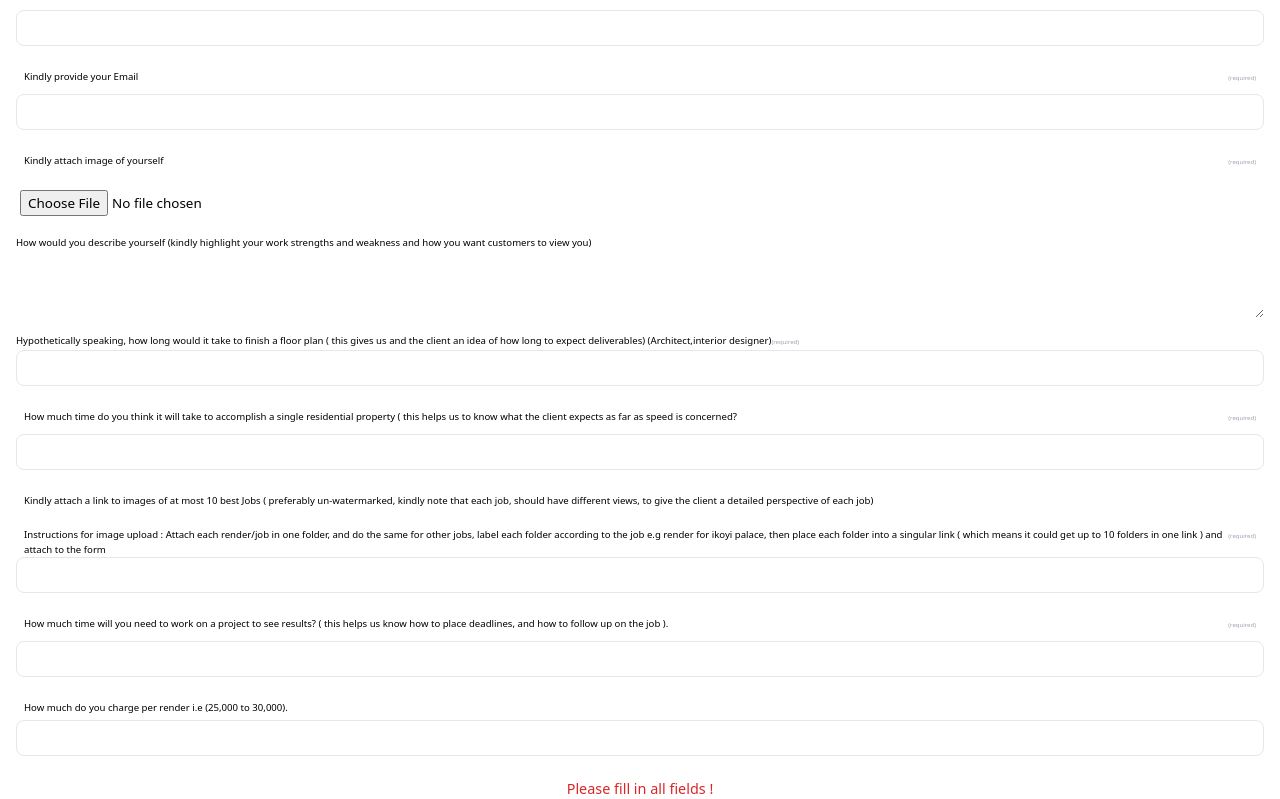
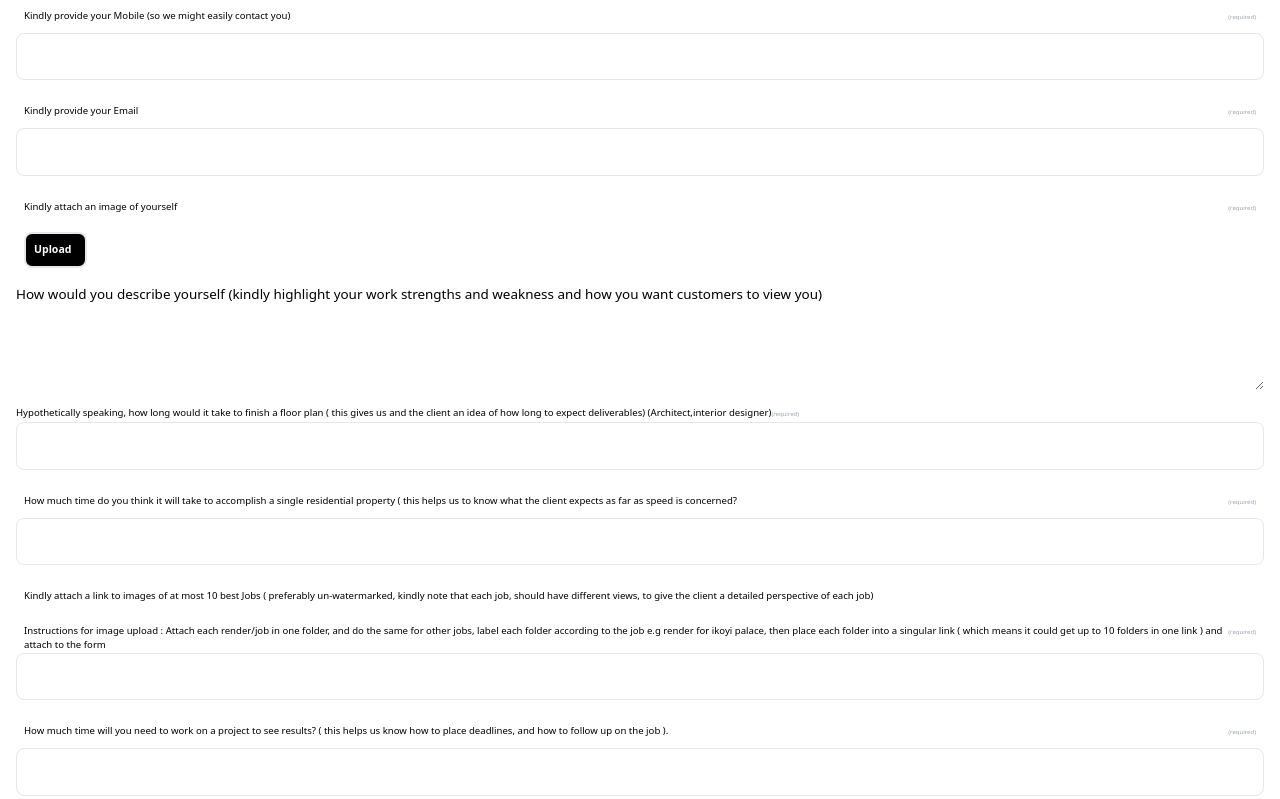
Before and after one commit to thevetdoctor/bmhcollections, a React (Create React App) app: page / in a window 1280 px wide. Shown: the part 301-1100 px from the top of the page. Built offline with nearby package versions, Linux system fonts and the light colour scheme; the HTML template or start-up script is replaced by a standard one.

Commit message:
first review

```diff
--- a/package.json
+++ b/package.json
@@ -6,10 +6,13 @@
     "@testing-library/jest-dom": "^5.16.2",
     "@testing-library/react": "^12.1.2",
     "@testing-library/user-event": "^13.5.0",
+    "axios": "^0.25.0",
     "react": "^17.0.2",
+    "react-bootstrap": "^2.1.2",
     "react-dom": "^17.0.2",
     "react-icons": "^4.3.1",
     "react-scripts": "5.0.0",
+    "react-toastify": "^8.1.0",
     "web-vitals": "^2.1.4"
   },
   "scripts": {
--- a/src/ArchitectForm.js
+++ b/src/ArchitectForm.js
@@ -1,8 +1,11 @@
 import React, { useState } from 'react';
 import logo from './bmh-blue-1.png';
-import {FaShareAlt, FaMoon} from 'react-icons/fa';
+import {FaShareAlt, FaMoon, FaCamera} from 'react-icons/fa';
 import {IoArrowBack} from 'react-icons/io5';
-
+import { Modal } from 'react-bootstrap';
+import axios from 'axios';
+import { ToastContainer, toast } from 'react-toastify';
+import 'react-toastify/dist/ReactToastify.css';
 
 export default function ArchitectForm() {
 
@@ -17,11 +20,87 @@ export default function ArchitectForm() {
     const [charge, setCharge] = useState('');
     const [contactMessage, setContactMessage] = useState('');
     const [completed, setCompleted] = useState(null);
-    const [profileImage, setProfileImage] = useState('image url');
+    const [error, setError] = useState('');
+    const [submitted, setSubmitted] = useState(false);
+    const [profileImage, setProfileImage] = useState('');
 
-    const setUp = () => {
-        if(!(firstName && lastName && mobile && email && floorPlanTime && singleResidentialTime && projectUrl && projectWorkTime && charge)) {
+    const baseUrl = 'https://us-central1-build-myhouse.cloudfunctions.net/bmhAPi';
+
+    const setUp = async() => {
+        setSubmitted(true)
+        const payload = {firstName, lastName, mobile, email, profileImage, contactMessage, floorPlanTime, singleResidentialTime, projectUrl, projectWorkTime, charge}
+        if((firstName && lastName && mobile && email && profileImage && contactMessage && floorPlanTime && singleResidentialTime && projectUrl && projectWorkTime && charge)) {
             setCompleted(false);
+            console.log('Incomplete details')
+            console.log(payload);
+            return;
+        }
+        setCompleted(true);
+
+        const query = `
+        mutation {
+            createArchitectProfile(
+                firstname: "${firstName}",
+                lastname: "${lastName}",
+                mobile: "${mobile}",
+                email: "${email}",
+                description: "${contactMessage}",
+                profileImage: "${profileImage}",
+                projectUrl: "${projectUrl}",
+                floorPlanTime: "${floorPlanTime}",
+                singleResidentialTime: "${singleResidentialTime}",
+                projectWorkTime: "${projectWorkTime}",
+                charge: "${charge}"
+            ) {
+                id
+                firstName
+                lastName
+                email
+                mobile
+                description
+                profileImage
+                projectUrl
+                floorPlanTime
+                singleResidentialTime
+                projectWorkTime
+                charge
+            }
+            }`;
+
+            const res = await axios({
+                method: 'POST',
+                url: `${baseUrl}/graphql?query=${query}`,
+                headers: {
+                    'Content-Type': 'application/json'
+            }
+            })
+            .catch(error => {
+                if(error.isAxiosError) {
+                    setError(error.response?.data?.error);
+                }
+            });
+            if(res && res.data) {
+               console.log(res.data.errors)
+               if(res.data.errors[0].message.search('exist') >= 0) {
+                   toast("Already submitted!");
+               } else {
+                   toast("Submitted successfully!");
+                }
+                setFirstName('');
+                setLastName('');
+                setMobile('');
+                setEmail('');
+                setFloorPlanTime('');
+                setSingleResidentialTime('');
+                setProjectUrl('');
+                setProjectWorkTime('');
+                setCharge('');
+                setContactMessage('');
+                document.location.reload();
+               setCompleted(true);
+            } else {
+                console.log(error);
+                toast('Please check your network');
             }
         };
 
@@ -29,22 +108,33 @@ export default function ArchitectForm() {
 
         const serviceImage = e.target.files[0];
         const data = new FormData();
-        // const url = "https://api.cloudinary.com/v1_1/thevetdoctor/image/upload";
+        const url = "https://api.cloudinary.com/v1_1/thevetdoctor/image/upload";
         data.append("file", serviceImage);
         data.append("upload_preset", "zunt8yrw");
-        // const res = await fetch(url, {
-        //   method: "POST",
-        //   body: data
-        // });
-        // const imgLink = await res.json();
-        const imgLink = profileImage;
-        console.log(imgLink.secure_url);
+        const res = await fetch(url, {
+              method: "POST",
+              body: data
+            })
+            .catch(error => {
+                console.log(error.message);
+                if(error.message.search('Failed to fetch') >= 0) {
+                    toast("Image upload failed!");
+                }
+            });
+            // console.log(res)
+            if(res) {
+                console.log(res)
+            } else {
+                console.log('error');
+            }
+            const imgLink = await res.json();
+            // console.log(profileImage, imgLink.secure_url);
             setProfileImage(imgLink.secure_url)
         }
 
         const handleChange = (e) => {
             const target = e.target;
-        console.log(target.value)
+            console.log(target, target.value)
             if(target.name === 'firstname') {
                 setFirstName(target.value);
             } else if(target.name === 'lastname') {
@@ -71,6 +161,13 @@ export default function ArchitectForm() {
     return (
         <div>
       <div style={{fontSize: "0.5em"}} className="bg-white">
+          {/* <DisplayModal /> */}
+          <ToastContainer />
+
+          {/* <div>
+          Your submission was successful..A member of BMH would get back to you soon
+
+          </div> */}
           <div className='flex justify-between m-4'>
                 <div><img src={logo} style={{width: '5em', marginTop: '1.1em'}} alt='alt' /></div>
                 <div className='flex mt-3 mr-3'>
@@ -89,42 +186,44 @@ export default function ArchitectForm() {
                     <input type="text" id="ProfilePic" style={{display: "none"}} />
                     <div className="text-md flex flex-col p-2">
                         <label className="text-md flex justify-between p-2 py-3 mb-0"><span>Kindly state your Firstname (so we might have it displayed on the app)</span><Required /></label>
-                        <Input name="firstname" value={firstName} handleChange={handleChange} />
+                        <Input name="firstname" firstName={firstName} handleChange={handleChange} />
                     </div>
                     <div className="text-md flex flex-col p-2">
                         <label className="text-md flex justify-between p-2 mb-1"><span>Kindly state your Lastname</span>
                         <Required /></label>
-                        <Input name="lastname" value={lastName} handleChange={handleChange} />
+                        <Input name="lastname" lastName={lastName} handleChange={handleChange} />
                     </div>
                     <div className="text-md flex flex-col p-2">
                         <label className="text-md flex justify-between p-2 mb-1">Kindly provide your Mobile (so we might
                             easily contact you)<Required /></label>
-                        <Input name="mobile" value={mobile} handleChange={handleChange} />
+                        <Input name="mobile" mobile={mobile} handleChange={handleChange} />
                     </div>
                     <div className="text-md flex flex-col p-2">
                         <label className="text-md flex justify-between p-2 mb-1">Kindly provide your Email
                         <Required /></label>
-                        <Input name="email" value={email} handleChange={handleChange} />
+                        <Input name="email" email={email} handleChange={handleChange} />
                     </div>
                     <div className="text-md flex flex-col p-2">
-                        <label className="text-md flex justify-between p-2 mb-1">Kindly attach image of yourself
+                        <label className="text-md flex justify-between p-2 mb-1">Kindly attach an image of yourself
                         <Required /></label>
-                        <input type="file" style={{fontSize: '1.4em'}} className="text-md p-1 outline-none rounded" placeholder='No file chosen' onChange={(e) => handleImage(e)} accept="image/*;capture" />
+                        <label style={{width: '6em', fontSize: '1.1em'}} className={`font-bold cursor-pointer flex border border-2 ml-2 rounded-lg ${profileImage ? 'bg-white text-black' : 'bg-black text-white'}`}><span className='p-2 pr-3'>{profileImage ? 'Uploaded' : 'Upload'} </span> <span className='ml-2'></span>
+
+                        <input type="file" style={{fontSize: '1.4em'}} className="text-md hidden outline-none rounded" placeholder={profileImage ? profileImage : 'No file chosen'} value="" onChange={(e) => handleImage(e)} accept="image/*;capture" /></label>
                     </div>
                     <div className="text-md flex flex-col p-2">
-                        <label className="">How would you describe yourself (kindly highlight your work strengths and weakness and how you want customers to view you)</label>
-                        <textarea name="contactmessage" style={{fontSize: '0.7em', height: '10em'}} className="rounded outline-none p-3" value={contactMessage} onChange={handleChange}
+                        <label style={{fontSize: '1.4em'}} className="">How would you describe yourself (kindly highlight your work strengths and weakness and how you want customers to view you)</label>
+                        <textarea name="contactmessage" style={{fontSize: '0.9em', height: '10em'}} className="rounded outline-none p-3 focus:border focus:border-gray-500" value={contactMessage} onChange={handleChange}
                         ></textarea>
                     </div>
                     <div className="text-md flex flex-col p-2">
                         <label className="text-md flex justify-betweenp-2 mb-1">Hypothetically speaking, how long would it take to finish a floor plan ( this gives us and the client an idea of how long to expect deliverables) (Architect,interior designer)<Required /></label>
-                        <Input name="floorplantime" value={floorPlanTime} handleChange={handleChange} />
+                        <Input name="floorplantime" floorPlanTime={floorPlanTime} handleChange={handleChange} />
                     </div>
                     <div className="text-md flex flex-col p-2">
                         <label className="text-md flex justify-between p-2 mb-1">How much time do you think it will take to
                             accomplish a single residential property ( this helps us to know what the client
                             expects as far as speed is concerned?<Required /></label>
-                        <Input name="singleresidentialtime" value={singleResidentialTime} handleChange={handleChange} />
+                        <Input name="singleresidentialtime" singleResidentialTime={singleResidentialTime} handleChange={handleChange} />
                     </div>
                     <div className="text-md flex flex-col p-2">
                         <label className="text-md flex flex-col p-2 mb-1">Kindly attach a link to images of at most
@@ -136,22 +235,22 @@ export default function ArchitectForm() {
                             according to the job e.g render for ikoyi palace, then place each folder into a
                             singular link ( which means it could get up to 10 folders in one link ) and attach
                             to the form<Required /></label>
-                        <Input name="projecturl" value={projectUrl} handleChange={handleChange} />
+                        <Input name="projecturl" projectUrl={projectUrl} handleChange={handleChange} />
                     </div>
                     <div className="text-md flex flex-col p-2">
                         <label className="text-md flex justify-between p-2 mb-1">How much time will you need to work on a
                             project to see results? ( this helps us know how to place deadlines, and how to
                             follow up on the job ).<Required /></label>
-                        <Input name="projectworktime" value={projectWorkTime} handleChange={handleChange} />
+                        <Input name="projectworktime" projectWorkTime={projectWorkTime} handleChange={handleChange} />
                     </div>
                     <div className="text-md flex flex-col p-2">
                         <label className="text-md flex justify-between p-2 mb-1">How much do you charge per render i.e
                             (25,000 to 30,000).</label>
-                        <Input name="charge" value={charge} handleChange={handleChange} />
+                        <Input name="charge" charge={charge} handleChange={handleChange} submitted={submitted} />
                     </div>
                     <br />
                     <div className="">
-                        <div style={{fontSize: '1.5em'}} className='text-center text-md text-red-600 mb-2'>{!completed && "Please fill in all fields !"}</div>
+                        <div style={{fontSize: '1.5em'}} className='text-center text-md text-red-600 mb-2'>{(!completed && submitted) && "Please fill in all fields !"}</div>
                         <div style={{fontSize: '1.5em'}} className="text-white bg-black text-center mx-3 rounded p-2 hover:bg-gray-500 cursor-pointer mb-9 rounded-lg shadow-md contactSubmitButton" onClick={setUp}>Submit</div>
                     </div>
             </form>
@@ -164,6 +263,47 @@ const Required = () => (
     <span style={{fontSize: '0.6em'}} className='text-xs text-gray-400 mb-1'>(required)</span>
     )
 
-const Input = ({value, handleChange}) => (
-    <input type="text" value={value} onChange={handleChange} style={{fontSize: '0.7em'}} className="focus-none focus:border focus:border-gray-500 outline-none rounded-lg border p-3 -mt-2" />
+    const Input = ({name, value, submitted, handleChange}) => (
+        <input type="text" name={name} value={value} onChange={handleChange} style={{fontSize: '1.5em'}} className={`focus-none focus:border focus:border-gray-500 outline-none rounded-lg border p-3 -mt-2 ${(submitted && value === '') && 'border-red-500'}`} />
         )
+
+
+const DisplayModal = () => (
+        <div>
+        <Modal
+            show='true'
+            // onHide={() => handleShow()}
+            dialogClassName="modal-90w"
+            style={{top: '10%', bottom: '0', height: '10em'}}
+            className=""
+            size="lg">
+            <Modal.Header style={{fontWeight: 'bold'}}>
+                Successful
+            </Modal.Header>
+            <Modal.Body style={{textAlign: 'justify', width: '50%'}} className='pt-0 p-2'>
+
+              <div className='card-text'>
+              Your submission was successful..A member of BMH would get back to you soon
+              </div>
+            </Modal.Body>
+        </Modal>
+        </div>
+    )
+
+
+
+                // const query = `{
+                //     architectprofiles{
+                //         firstName,
+                //         lastName,
+                //         email,
+                //         mobile,
+                //         description,
+                //         profileImage,
+                //         projectUrl,
+                //         floorPlanTime,
+                //         singleResidentialTime,
+                //         projectWorkTime,
+                //         charge
+                //     }
+                // }`;
```
Also changed, not shown: 12 other files (tests, documents, lock files or other folders). Lines whose indentation alone changed are shown as unchanged.
